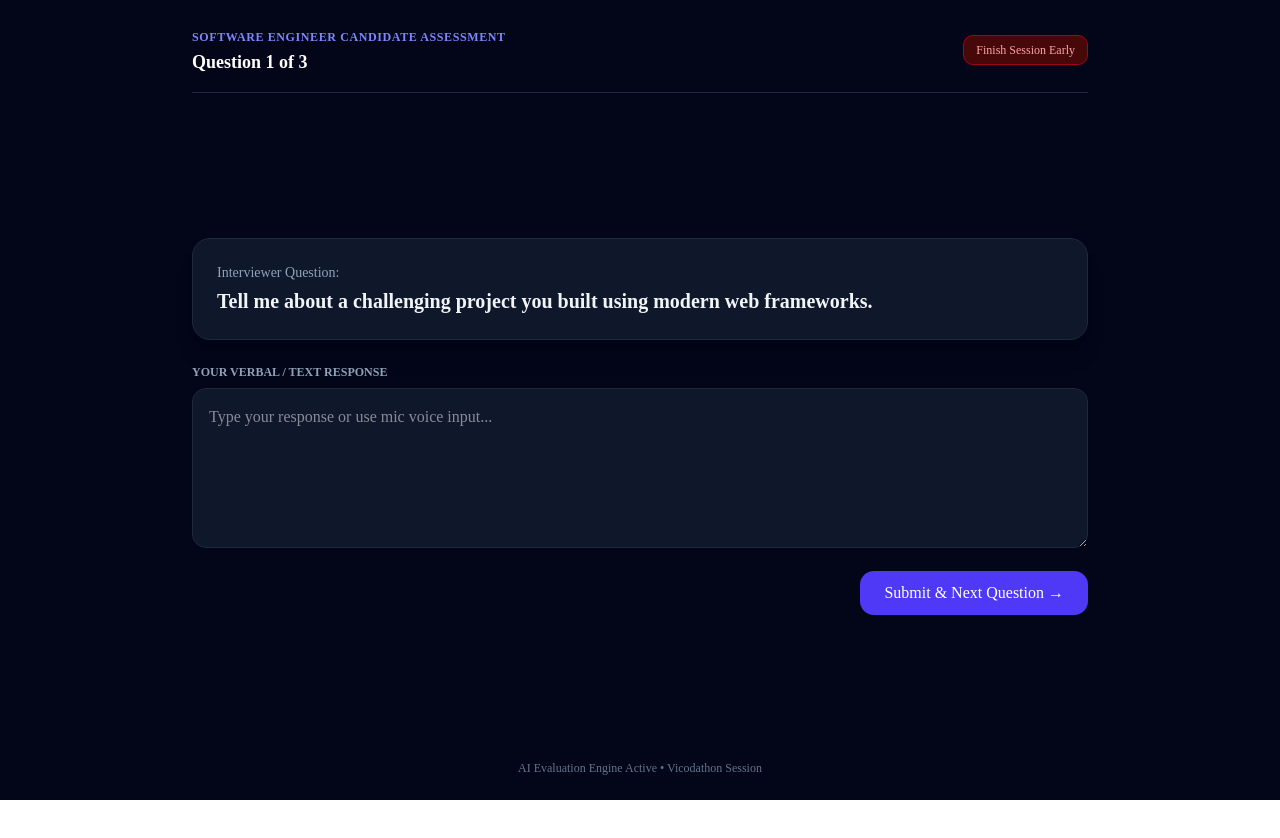
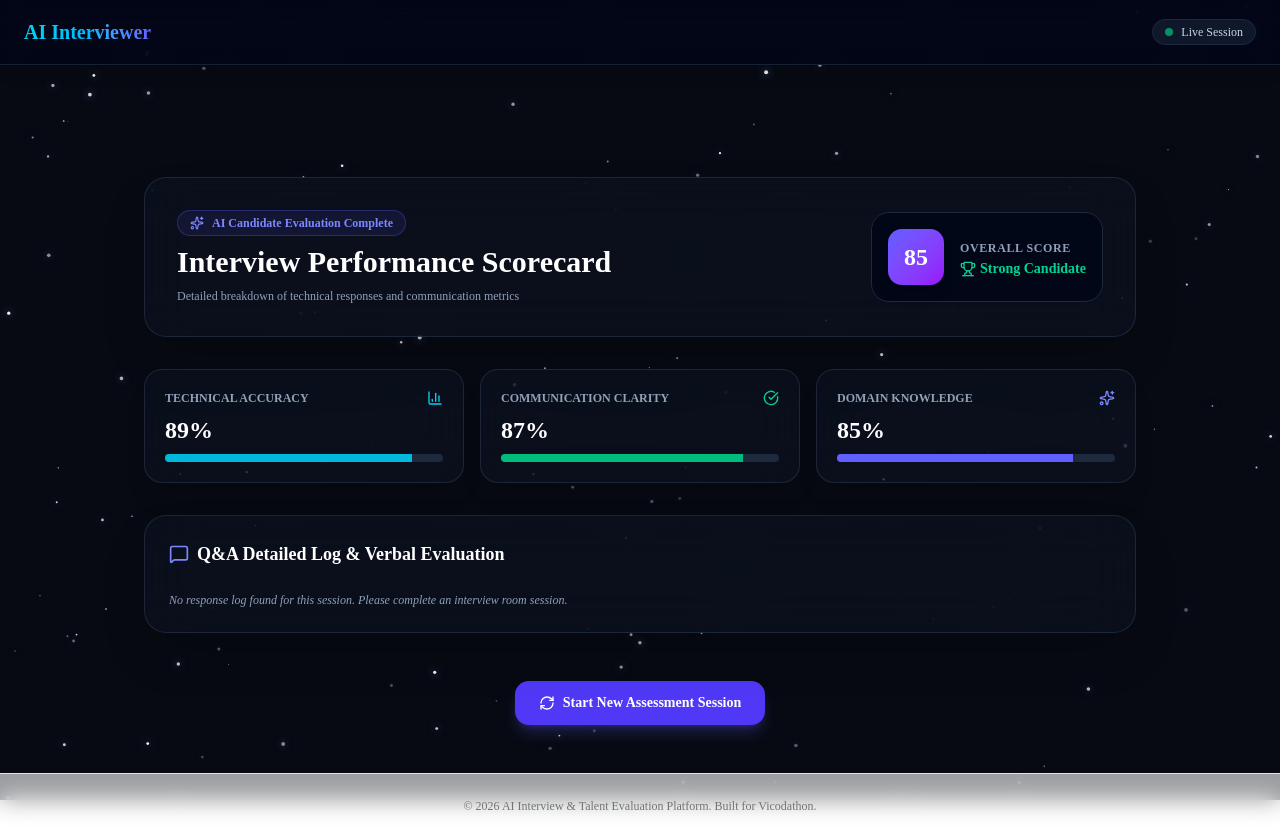
Before and after one commit to nainamaurya460-star/vicodathon_the_aarambhies, a Next.js app: page /report in a window 1280 px wide. Before the commit the page ends 800 px from the top, so only its background shows below. Built offline with nearby package versions, Linux system fonts and the light colour scheme.

Commit message:
Update report page UI scorecard

```diff
--- a/src/app/report/page.tsx
+++ b/src/app/report/page.tsx
@@ -2,116 +2,141 @@
 
 import { useState, useEffect } from "react";
 import { useRouter } from "next/navigation";
+import StarBackground from "@/components/ui/StarBackground";
+import Navbar from "@/components/ui/Navbar";
+import Footer from "@/components/ui/Footer";
+import { Sparkles, Trophy, CheckCircle, BarChart3, RefreshCw, MessageSquare } from "lucide-react";
 
-export default function InterviewRoomPage() {
+export default function InterviewReportPage() {
   const router = useRouter();
-  const [questions, setQuestions] = useState<string[]>([]);
-  const [currentIndex, setCurrentIndex] = useState(0);
-  const [userAnswer, setUserAnswer] = useState("");
-  const [config, setConfig] = useState<any>(null);
+  const [history, setHistory] = useState<Array<{ question: string; answer: string; score: number }>>([]);
+  const [avgScore, setAvgScore] = useState(0);
 
   useEffect(() => {
-    // 1. Load configuration and questions setup in Step 1
-    const storedConfig = JSON.parse(localStorage.getItem("active_interview_config") || "{}");
-    const storedQuestions = JSON.parse(localStorage.getItem("interview_questions") || "[]");
+    const data = sessionStorage.getItem("qa_history");
+    if (data) {
+      const parsed = JSON.parse(data);
+      setHistory(parsed);
 
-    setConfig(storedConfig);
-
-    if (storedQuestions.length > 0) {
-      setQuestions(storedQuestions);
+      if (parsed.length > 0) {
+        const total = parsed.reduce((sum: number, item: any) => sum + (item.score || 80), 0);
+        setAvgScore(Math.round(total / parsed.length));
+      } else {
+        setAvgScore(82);
+      }
     } else {
-      // Fallback default dynamic questions if missing
-      setQuestions([
-        "Tell me about a challenging project you built using modern web frameworks.",
-        "How do you handle state management and performance optimization in React/Next.js?",
-        "Explain a situation where you had to debug a difficult runtime error."
-      ]);
+      setAvgScore(85);
     }
   }, []);
 
-  const handleNextQuestion = (e: React.FormEvent) => {
-    e.preventDefault();
+  return (
+    <div className="min-h-screen text-slate-100 flex flex-col justify-between relative overflow-hidden font-sans">
+      <StarBackground />
+      <Navbar />
 
-    if (!userAnswer.trim()) return;
+      <main className="flex-1 max-w-5xl mx-auto w-full px-4 pt-28 pb-12 relative z-10 space-y-8">
 
-    // 2. Append answer to session_answers cache
-    const existingAnswers = JSON.parse(localStorage.getItem("session_answers") || "[]");
-    const newAnswerObj = {
-      question: questions[currentIndex],
-      answer: userAnswer
-    };
-    const updatedAnswers = [...existingAnswers, newAnswerObj];
-    localStorage.setItem("session_answers", JSON.stringify(updatedAnswers));
+        {/* Header Banner */}
+        <div className="bg-slate-900/40 backdrop-blur-xl border border-slate-700/50 p-6 md:p-8 rounded-3xl shadow-2xl flex flex-col md:flex-row justify-between items-start md:items-center gap-6">
+          <div className="space-y-2">
+            <div className="inline-flex items-center gap-2 px-3 py-1 rounded-full bg-indigo-500/10 border border-indigo-500/30 text-indigo-400 text-xs font-semibold">
+              <Sparkles className="w-3.5 h-3.5" /> AI Candidate Evaluation Complete
+            </div>
+            <h1 className="text-2xl md:text-3xl font-extrabold text-white">Interview Performance Scorecard</h1>
+            <p className="text-xs text-slate-400">Detailed breakdown of technical responses and communication metrics</p>
+          </div>
 
-    // Clear textarea input
-    setUserAnswer("");
-
-    // 3. Navigate to next question or finalize to report page
-    if (currentIndex < questions.length - 1) {
-      setCurrentIndex((prev) => prev + 1);
-    } else {
-      router.push("/report/1");
-    }
-  };
-
-  return (
-    <div className="min-h-screen bg-slate-950 text-white flex flex-col justify-between p-6">
-      {/* Header Info */}
-      <header className="flex justify-between items-center max-w-4xl w-full mx-auto pb-4 border-b border-slate-800">
-        <div>
-          <span className="text-xs text-indigo-400 font-semibold uppercase tracking-wider">
-            {config?.role || "Software Engineer"} Candidate Assessment
-          </span>
-          <h2 className="text-lg font-bold">
-            Question {questions.length > 0 ? currentIndex + 1 : 0} of {questions.length}
-          </h2>
-        </div>
-        <button
-          onClick={() => router.push("/report/1")}
-          className="text-xs bg-red-950 hover:bg-red-900 text-red-300 px-3 py-1.5 rounded-lg border border-red-800"
-        >
-          Finish Session Early
-        </button>
-      </header>
-
-      {/* Main Question & Answer Interface */}
-      <main className="max-w-4xl w-full mx-auto my-auto py-8">
-        <div className="bg-slate-900 border border-slate-800 rounded-2xl p-6 shadow-xl mb-6">
-          <p className="text-sm text-slate-400 mb-1 font-medium">Interviewer Question:</p>
-          <h3 className="text-xl font-semibold text-slate-100">
-            {questions[currentIndex] || "Loading interviewer question..."}
-          </h3>
+          {/* Overall Score Badge */}
+          <div className="flex items-center gap-4 bg-slate-950/80 border border-slate-800 p-4 rounded-2xl">
+            <div className="w-14 h-14 rounded-xl bg-gradient-to-br from-indigo-500 to-purple-600 flex items-center justify-center font-black text-2xl text-white shadow-lg">
+              {avgScore}
+            </div>
+            <div>
+              <span className="text-xs text-slate-400 font-bold uppercase tracking-wider">Overall Score</span>
+              <p className="text-sm font-semibold text-emerald-400 flex items-center gap-1">
+                <Trophy className="w-4 h-4" /> Strong Candidate
+              </p>
+            </div>
+          </div>
         </div>
 
-        <form onSubmit={handleNextQuestion} className="space-y-4">
-          <div>
-            <label className="block text-xs font-semibold text-slate-400 uppercase mb-2">
-              Your Verbal / Text Response
-            </label>
-            <textarea
-              value={userAnswer}
-              onChange={(e) => setUserAnswer(e.target.value)}
-              className="w-full bg-slate-900 border border-slate-800 rounded-xl p-4 text-white focus:outline-none focus:border-indigo-500 h-40"
-              placeholder="Type your response or use mic voice input..."
-              required
-            />
+        {/* Metrics Grid */}
+        <div className="grid grid-cols-1 md:grid-cols-3 gap-4">
+          <div className="bg-slate-900/40 backdrop-blur-xl border border-slate-700/50 p-5 rounded-2xl shadow-xl space-y-2">
+            <div className="flex justify-between items-center text-slate-400 text-xs font-bold uppercase">
+              <span>Technical Accuracy</span>
+              <BarChart3 className="w-4 h-4 text-cyan-400" />
+            </div>
+            <p className="text-2xl font-bold text-white">{Math.min(98, avgScore + 4)}%</p>
+            <div className="w-full bg-slate-800 h-2 rounded-full overflow-hidden">
+              <div className="bg-cyan-500 h-full" style={{ width: `${Math.min(98, avgScore + 4)}%` }} />
+            </div>
           </div>
 
-          <div className="flex justify-end">
-            <button
-              type="submit"
-              className="bg-indigo-600 hover:bg-indigo-500 text-white px-6 py-2.5 rounded-xl font-medium transition"
-            >
-              {currentIndex < questions.length - 1 ? "Submit & Next Question →" : "Submit & Complete Interview 🏁"}
-            </button>
+          <div className="bg-slate-900/40 backdrop-blur-xl border border-slate-700/50 p-5 rounded-2xl shadow-xl space-y-2">
+            <div className="flex justify-between items-center text-slate-400 text-xs font-bold uppercase">
+              <span>Communication Clarity</span>
+              <CheckCircle className="w-4 h-4 text-emerald-400" />
+            </div>
+            <p className="text-2xl font-bold text-white">{Math.min(95, avgScore + 2)}%</p>
+            <div className="w-full bg-slate-800 h-2 rounded-full overflow-hidden">
+              <div className="bg-emerald-500 h-full" style={{ width: `${Math.min(95, avgScore + 2)}%` }} />
+            </div>
           </div>
-        </form>
+
+          <div className="bg-slate-900/40 backdrop-blur-xl border border-slate-700/50 p-5 rounded-2xl shadow-xl space-y-2">
+            <div className="flex justify-between items-center text-slate-400 text-xs font-bold uppercase">
+              <span>Domain Knowledge</span>
+              <Sparkles className="w-4 h-4 text-indigo-400" />
+            </div>
+            <p className="text-2xl font-bold text-white">{avgScore}%</p>
+            <div className="w-full bg-slate-800 h-2 rounded-full overflow-hidden">
+              <div className="bg-indigo-500 h-full" style={{ width: `${avgScore}%` }} />
+            </div>
+          </div>
+        </div>
+
+        {/* Detailed Question & Answer Breakdown */}
+        <div className="bg-slate-900/40 backdrop-blur-xl border border-slate-700/50 p-6 rounded-3xl shadow-2xl space-y-6">
+          <h2 className="text-lg font-bold text-white flex items-center gap-2">
+            <MessageSquare className="w-5 h-5 text-indigo-400" /> Q&A Detailed Log & Verbal Evaluation
+          </h2>
+
+          <div className="space-y-4">
+            {history.length > 0 ? (
+              history.map((item, idx) => (
+                <div key={idx} className="bg-slate-950/80 border border-slate-800 p-5 rounded-2xl space-y-3">
+                  <div className="flex justify-between items-start gap-4">
+                    <span className="text-xs font-bold text-indigo-400 uppercase tracking-wider">Question {idx + 1}</span>
+                    <span className="text-xs font-bold px-2.5 py-1 rounded-full bg-indigo-500/10 border border-indigo-500/30 text-indigo-300">
+                      Score: {item.score || 85}/100
+                    </span>
+                  </div>
+                  <p className="text-sm font-bold text-slate-100">{item.question}</p>
+                  <div className="bg-slate-900/60 p-3.5 rounded-xl border border-slate-800/80 text-xs text-slate-300 leading-relaxed italic">
+                    <span className="font-semibold text-slate-400 not-italic">Your Response: </span> "{item.answer}"
+                  </div>
+                </div>
+              ))
+            ) : (
+              <p className="text-xs text-slate-400 italic">No response log found for this session. Please complete an interview room session.</p>
+            )}
+          </div>
+        </div>
+
+        {/* Action Buttons */}
+        <div className="flex justify-center gap-4 pt-4">
+          <button
+            onClick={() => router.push("/interview/setup")}
+            className="flex items-center gap-2 py-3 px-6 rounded-xl bg-indigo-600 hover:bg-indigo-500 text-white font-bold text-sm shadow-lg shadow-indigo-500/25 transition-all"
+          >
+            <RefreshCw className="w-4 h-4" /> Start New Assessment Session
+          </button>
+        </div>
+
       </main>
 
-      {/* Footer Status */}
-      <footer className="text-center text-xs text-slate-500">
-        AI Evaluation Engine Active • Vicodathon Session
-      </footer>
+      <Footer />
     </div>
   );
 }
```
